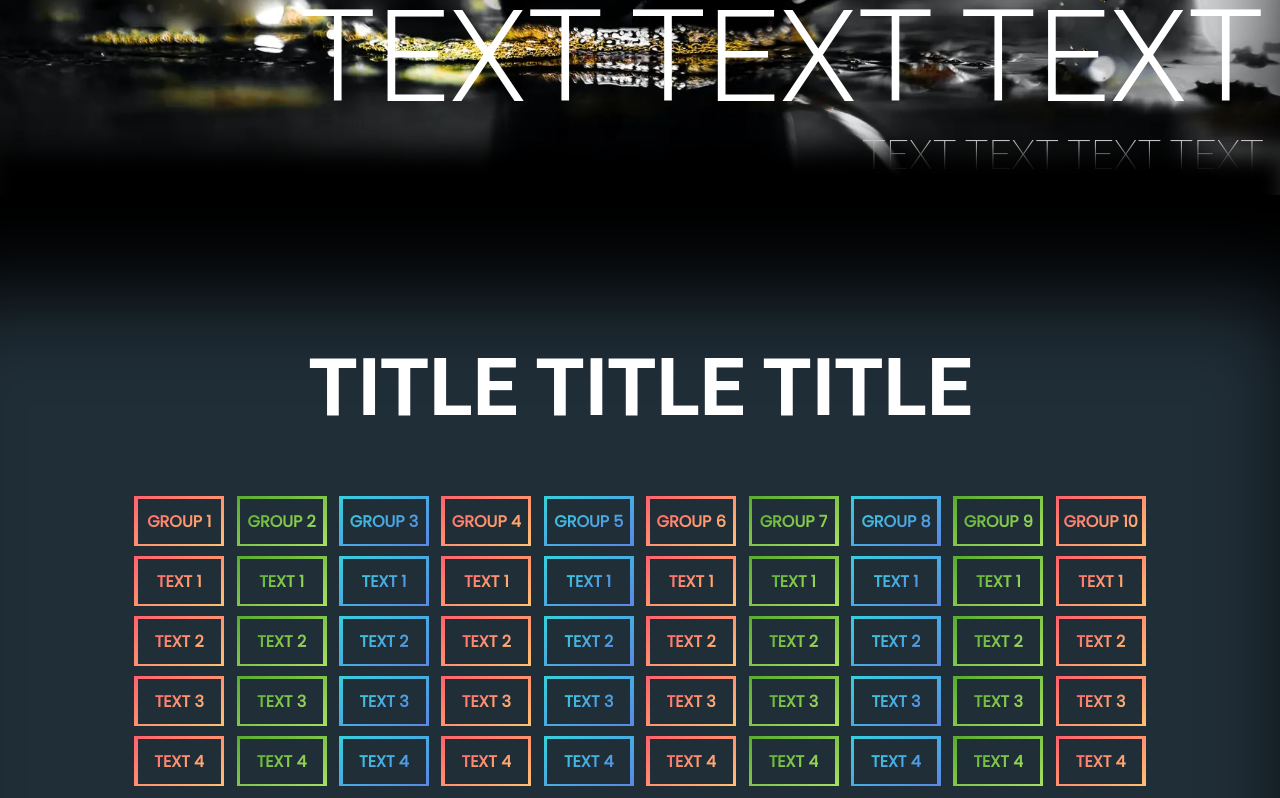
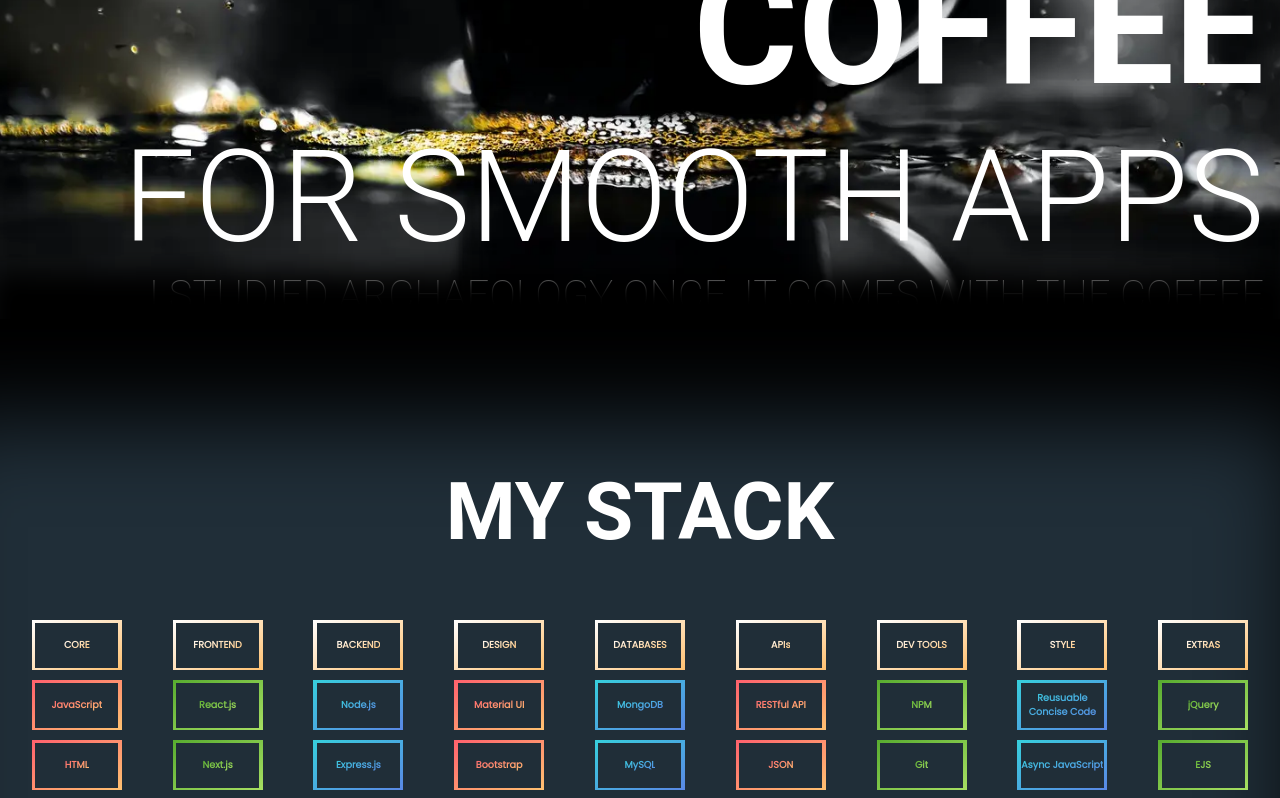
Before and after one commit to O-K-G/devpage, a Next.js app: page / in a window 1280 px wide. Shown: the part 1660-2458 px from the top of the page. Built offline with nearby package versions, Linux system fonts and the light colour scheme; a web font is replaced by a local one.

Commit message:
Write content draft. Cleanup some CSS.

```diff
--- a/components/table/table.js
+++ b/components/table/table.js
@@ -8,6 +8,8 @@ const Table = () => {
 
   Observe(isIntersecting, setIsIntersecting, "tableTitle");
 
+  const titlesBackground =
+    "linear-gradient(to bottom right, #ffffff 0%, #ffc171 100%)";
   const group1BackgroundColor =
     "linear-gradient(to bottom right, #ff616d 0%, #ffc171 100%)";
   const group2BackgroundColor =
@@ -26,8 +28,6 @@ const Table = () => {
     "linear-gradient(to bottom right, #37cfdc 0%, #5a88e5 100%)";
   const group9BackgroundColor =
     "linear-gradient(to bottom right, #58ac30 0%, #a7df62 100%)";
-  const group10BackgroundColor =
-    "linear-gradient(to bottom right, #ff616d 0%, #ffc171 100%)";
 
   const style = {
     title: {
@@ -37,208 +37,99 @@ const Table = () => {
   return (
     <div className={classes.mainContainer}>
       <h1 className={classes.title} style={style.title} id="tableTitle">
-        TITLE TITLE TITLE TITLETITLETITLETITLE TITLE TITLE TITLETITLETITLE
-        TITLETITLE TITLETITLETITLE TITLETITLE
+        MY STACK
       </h1>
       <TableGroup
-        groupTitleBackground={group1BackgroundColor}
-        groupTitleText="GROUP 1"
+        groupTitleBackground={titlesBackground}
+        groupTitleText="CORE"
         itemBackground1={group1BackgroundColor}
-        itemsTitle1="TITLE 1"
-        itemsText1="TEXT 1"
-        itemsSubText1="SUBTEXT 1"
+        itemsText1="JavaScript"
         itemBackground2={group1BackgroundColor}
-        itemsTitle2="TITLE 2"
-        itemsText2="TEXT 2"
-        itemsSubText2="SUBTEXT 2"
+        itemsText2="HTML"
         itemBackground3={group1BackgroundColor}
-        itemsTitle3="TITLE 3"
-        itemsText3="TEXT 3"
-        itemsSubText3="SUBTEXT 3"
-        itemBackground4={group1BackgroundColor}
-        itemsTitle4="TITLE 4"
-        itemsText4="TEXT 4"
-        itemsSubText4="SUBTEXT 4"
+        itemsText3="CSS"
       />
       <TableGroup
-        groupTitleBackground={group2BackgroundColor}
-        groupTitleText="GROUP 2"
+        groupTitleBackground={titlesBackground}
+        groupTitleText="FRONTEND"
         itemBackground1={group2BackgroundColor}
-        itemsTitle1="TITLE 1"
-        itemsText1="TEXT 1"
-        itemsSubText1="SUBTEXT 1"
+        itemsText1="React.js"
         itemBackground2={group2BackgroundColor}
-        itemsTitle2="TITLE 2"
-        itemsText2="TEXT 2"
-        itemsSubText2="SUBTEXT 2"
-        itemBackground3={group2BackgroundColor}
-        itemsTitle3="TITLE 3"
-        itemsText3="TEXT 3"
-        itemsSubText3="SUBTEXT 3"
-        itemBackground4={group2BackgroundColor}
-        itemsTitle4="TITLE 4"
-        itemsText4="TEXT 4"
-        itemsSubText4="SUBTEXT 4"
+        itemsText2="Next.js"
       />
       <TableGroup
-        groupTitleBackground={group3BackgroundColor}
-        groupTitleText="GROUP 3"
+        groupTitleBackground={titlesBackground}
+        groupTitleText="BACKEND"
         itemBackground1={group3BackgroundColor}
-        itemsTitle1="TITLE 1"
-        itemsText1="TEXT 1"
-        itemsSubText1="SUBTEXT 1"
+        itemsText1="Node.js"
         itemBackground2={group3BackgroundColor}
-        itemsTitle2="TITLE 2"
-        itemsText2="TEXT 2"
-        itemsSubText2="SUBTEXT 2"
+        itemsText2="Express.js"
         itemBackground3={group3BackgroundColor}
-        itemsTitle3="TITLE 3"
-        itemsText3="TEXT 3"
-        itemsSubText3="SUBTEXT 3"
-        itemBackground4={group3BackgroundColor}
-        itemsTitle4="TITLE 4"
-        itemsText4="TEXT 4"
-        itemsSubText4="SUBTEXT 4"
+        itemsText3="Passport.js"
       />
       <TableGroup
-        groupTitleBackground={group4BackgroundColor}
-        groupTitleText="GROUP 4"
+        groupTitleBackground={titlesBackground}
+        groupTitleText="DESIGN"
         itemBackground1={group4BackgroundColor}
-        itemsTitle1="TITLE 1"
-        itemsText1="TEXT 1"
-        itemsSubText1="SUBTEXT 1"
+        itemsText1="Material UI"
         itemBackground2={group4BackgroundColor}
-        itemsTitle2="TITLE 2"
-        itemsText2="TEXT 2"
-        itemsSubText2="SUBTEXT 2"
-        itemBackground3={group4BackgroundColor}
-        itemsTitle3="TITLE 3"
-        itemsText3="TEXT 3"
-        itemsSubText3="SUBTEXT 3"
-        itemBackground4={group4BackgroundColor}
-        itemsTitle4="TITLE 4"
-        itemsText4="TEXT 4"
-        itemsSubText4="SUBTEXT 4"
+        itemsText2="Bootstrap"
       />
       <TableGroup
-        groupTitleBackground={group5BackgroundColor}
-        groupTitleText="GROUP 5"
+        groupTitleBackground={titlesBackground}
+        groupTitleText="DATABASES"
         itemBackground1={group5BackgroundColor}
-        itemsTitle1="TITLE 1"
-        itemsText1="TEXT 1"
-        itemsSubText1="SUBTEXT 1"
+        itemsText1="MongoDB"
         itemBackground2={group5BackgroundColor}
-        itemsTitle2="TITLE 2"
-        itemsText2="TEXT 2"
-        itemsSubText2="SUBTEXT 2"
+        itemsText2="MySQL"
         itemBackground3={group5BackgroundColor}
-        itemsTitle3="TITLE 3"
-        itemsText3="TEXT 3"
-        itemsSubText3="SUBTEXT 3"
+        itemsText3="Google Cloud"
         itemBackground4={group5BackgroundColor}
-        itemsTitle4="TITLE 4"
-        itemsText4="TEXT 4"
-        itemsSubText4="SUBTEXT 4"
+        itemsText4="SQL/NoSQL"
       />
       <TableGroup
-        groupTitleBackground={group6BackgroundColor}
-        groupTitleText="GROUP 6"
+        groupTitleBackground={titlesBackground}
+        groupTitleText="APIs"
         itemBackground1={group6BackgroundColor}
-        itemsTitle1="TITLE 1"
-        itemsText1="TEXT 1"
-        itemsSubText1="SUBTEXT 1"
+        itemsText1="RESTful API"
         itemBackground2={group6BackgroundColor}
-        itemsTitle2="TITLE 2"
-        itemsText2="TEXT 2"
-        itemsSubText2="SUBTEXT 2"
-        itemBackground3={group6BackgroundColor}
-        itemsTitle3="TITLE 3"
-        itemsText3="TEXT 3"
-        itemsSubText3="SUBTEXT 3"
-        itemBackground4={group6BackgroundColor}
-        itemsTitle4="TITLE 4"
-        itemsText4="TEXT 4"
-        itemsSubText4="SUBTEXT 4"
+        itemsText2="JSON"
       />
       <TableGroup
-        groupTitleBackground={group7BackgroundColor}
-        groupTitleText="GROUP 7"
+        groupTitleBackground={titlesBackground}
+        groupTitleText="DEV TOOLS"
         itemBackground1={group7BackgroundColor}
-        itemsTitle1="TITLE 1"
-        itemsText1="TEXT 1"
-        itemsSubText1="SUBTEXT 1"
+        itemsText1="NPM"
         itemBackground2={group7BackgroundColor}
-        itemsTitle2="TITLE 2"
-        itemsText2="TEXT 2"
-        itemsSubText2="SUBTEXT 2"
+        itemsText2="Git"
         itemBackground3={group7BackgroundColor}
-        itemsTitle3="TITLE 3"
-        itemsText3="TEXT 3"
-        itemsSubText3="SUBTEXT 3"
+        itemsText3="GitHub / GitLab / BitBucket"
         itemBackground4={group7BackgroundColor}
-        itemsTitle4="TITLE 4"
-        itemsText4="TEXT 4"
-        itemsSubText4="SUBTEXT 4"
+        itemsText4="DOCKER"
       />
       <TableGroup
-        groupTitleBackground={group8BackgroundColor}
-        groupTitleText="GROUP 8"
+        groupTitleBackground={titlesBackground}
+        groupTitleText="STYLE"
         itemBackground1={group8BackgroundColor}
-        itemsTitle1="TITLE 1"
-        itemsText1="TEXT 1"
-        itemsSubText1="SUBTEXT 1"
+        itemsText1="Reusuable Concise Code"
         itemBackground2={group8BackgroundColor}
-        itemsTitle2="TITLE 2"
-        itemsText2="TEXT 2"
-        itemsSubText2="SUBTEXT 2"
+        itemsText2="Async JavaScript"
         itemBackground3={group8BackgroundColor}
-        itemsTitle3="TITLE 3"
-        itemsText3="TEXT 3"
-        itemsSubText3="SUBTEXT 3"
+        itemsText3="Functional Programming"
         itemBackground4={group8BackgroundColor}
-        itemsTitle4="TITLE 4"
-        itemsText4="TEXT 4"
-        itemsSubText4="SUBTEXT 4"
+        itemsText4="Object Oriented Programming"
       />
       <TableGroup
-        groupTitleBackground={group9BackgroundColor}
-        groupTitleText="GROUP 9"
+        groupTitleBackground={titlesBackground}
+        groupTitleText="EXTRAS"
         itemBackground1={group9BackgroundColor}
-        itemsTitle1="TITLE 1"
-        itemsText1="TEXT 1"
-        itemsSubText1="SUBTEXT 1"
+        itemsText1="jQuery"
         itemBackground2={group9BackgroundColor}
-        itemsTitle2="TITLE 2"
-        itemsText2="TEXT 2"
-        itemsSubText2="SUBTEXT 2"
+        itemsText2="EJS"
         itemBackground3={group9BackgroundColor}
-        itemsTitle3="TITLE 3"
-        itemsText3="TEXT 3"
-        itemsSubText3="SUBTEXT 3"
+        itemsText3="Adobe Illustrator / Photoshop"
         itemBackground4={group9BackgroundColor}
-        itemsTitle4="TITLE 4"
-        itemsText4="TEXT 4"
-        itemsSubText4="SUBTEXT 4"
-      />
-      <TableGroup
-        groupTitleBackground={group10BackgroundColor}
-        groupTitleText="GROUP 10"
-        itemBackground1={group10BackgroundColor}
-        itemsTitle1="TITLE 1"
-        itemsText1="TEXT 1"
-        itemsSubText1="SUBTEXT 1"
-        itemBackground2={group10BackgroundColor}
-        itemsTitle2="TITLE 2"
-        itemsText2="TEXT 2"
-        itemsSubText2="SUBTEXT 2"
-        itemBackground3={group10BackgroundColor}
-        itemsTitle3="TITLE 3"
-        itemsText3="TEXT 3"
-        itemsSubText3="SUBTEXT 3"
-        itemBackground4={group10BackgroundColor}
-        itemsTitle4="TITLE 4"
-        itemsText4="TEXT 4"
-        itemsSubText4="SUBTEXT 4"
+        itemsText4="Krita / Inkscape"
       />
     </div>
   );
--- a/components/table/tableGroup.module.css
+++ b/components/table/tableGroup.module.css
@@ -6,7 +6,7 @@
     align-content: center;
     padding: 0;
     list-style-type: none;
-    width: 8%;
+    width: 9%;
   }
 
   @media only screen and (max-width: 1800px) {
@@ -23,7 +23,7 @@
 
   @media only screen and (max-width: 1350px) {
     .groupsContainer {
-      width: 8%;
+      width: 11%;
     }
   }
 
--- a/components/table/tableItem.js
+++ b/components/table/tableItem.js
@@ -17,6 +17,7 @@ const TableItem = (props) => {
     itemsText: {
       WebkitTextFillColor: !hover ? "transparent" : "#202E38",
       backgroundImage: props.background,
+      fontSize: props.itemsText?.length > 20 && "1rem"
     },
   };
 
--- a/components/table/tableItem.module.css
+++ b/components/table/tableItem.module.css
@@ -1,31 +1,31 @@
-.items {
-  flex: 1 1 1rem;
-  margin: 18px;
-  min-height: 90px;
-  min-width: 140px;
+.items, .textBackground {
   display: flex;
   flex-flow: column nowrap;
   justify-content: center;
   align-items: center;
   align-content: center;
-  overflow: hidden;
   transition: 0.5s;
 }
 
+.items {
+  flex: 1 1 1rem;
+  margin: 16px;
+  min-height: 90px;
+  min-width: 155px;
+  overflow: hidden;
+}
+
 .textBackground {
-  display: flex;
-  flex-flow: column nowrap;
-  justify-content: center;
-  align-items: center;
-  align-content: center;
-  min-height: 75px;
-  min-width: 135px;
-  transition: 0.5s;
+  min-height: 85px;
+  min-width: 150px;
+  padding: 8px;
 }
 
 .itemsText {
+  max-height: 95%;
+  max-width: 95%;
   display: block;
-  position: relative;
+  position: absolute;
   text-align: center;
   background-clip: text;
   -webkit-background-clip: text;
@@ -47,26 +47,25 @@
   }
 
   .itemsText {
-    font: 700 1rem "Poppins", sans-serif;
+    font: 700 0.6rem "Poppins", sans-serif !important;
   }
 }
 
 @media only screen and (max-width: 1200px) {
   .items {
-    min-height: 40px;
-    min-width: 70px;
-    margin: 5px;
+    min-height: 65px;
+    min-width: 100px;
   }
 
   .textBackground {
-    min-height: 35px;
-    height: 35px;
-    min-width: 65px;
-    width: 65px;
+    min-height: 60px;
+    height: 60px;
+    min-width: 95px;
+    width: 95px;
   }
 
   .itemsText {
-    font: 700 0.7rem "Poppins", sans-serif;
+    font: 700 0.8rem "Poppins", sans-serif !important;
   }
 }
 
@@ -74,7 +73,6 @@
   .items {
     min-height: 85px;
     min-width: 140px;
-    margin: 5px;
   }
 
   .textBackground {
@@ -83,23 +81,22 @@
   }
 
   .itemsText {
-    font: 700 1.5rem "Poppins", sans-serif;
+    font: 700 1rem "Poppins", sans-serif !important;
   }
 }
 
 @media only screen and (max-width: 300px) {
   .items {
-    min-height: 45px;
-    min-width: 70px;
-    margin: 5px;
+    min-height: 70px;
+    min-width: 115px;
   }
 
   .textBackground {
-    min-height: 40px;
-    min-width: 35px;
+    min-height: 60px;
+    min-width: 105px;
   }
 
   .itemsText {
-    font: 700 0.7rem "Poppins", sans-serif;
+    font: 700 0.6rem "Poppins", sans-serif !important;
   }
 }
--- a/pages/index.js
+++ b/pages/index.js
@@ -24,9 +24,9 @@ const Home = () => {
       <main ref={myRef}>
         <Section
           id={1}
-          title="MAIN TITLE MAIN TITLEEE MAINN TITLE MAIN TITLE props.title props.title props.title props.title MAIN TITLE MAIN TITLEEE MAINN TITLE MAIN TITLE props.title props.title props.title props.title MAIN TITLE MAIN TITLEEE MAINN TITLE MAIN TITLE props.title props.title props.title props.title MAIN TITLE MAIN TITLEEE MAINN TITLE MAIN TITLE props.title props.title props.title props.title MAIN TITLE MAIN TITLEEE MAINN TITLE MAIN TITLE props.title props.title props.title props.title MAIN TITLE MAIN TITLEEE MAINN TITLE MAIN TITLE props.title props.title props.title props.title MAIN TITLE MAIN TITLEEE MAINN TITLE MAIN TITLE props.title props.title props.title props.title"
-          subtitle="MAIN TITLE MAIN TITLEEE MAINN TITLE MAIN TITLE props.title props.title props.title props.title MAIN TITLE MAIN TITLEEE MAINN TITLE MAIN TITLE props.title props.title props.title props.title MAIN TITLE MAIN TITLEEE MAINN TITLE MAIN TITLE props.title props.title props.title props.title MAIN TITLE MAIN TITLEEE MAINN TITLE MAIN TITLE props.title props.title props.title props.title MAIN TITLE MAIN TITLEEE MAINN TITLE MAIN TITLE props.title props.title props.title props.title MAIN TITLE MAIN TITLEEE MAINN TITLE MAIN TITLE props.title props.title props.title props.title MAIN TITLE MAIN TITLEEE MAINN TITLE MAIN TITLE props.title props.title props.tit"
-          smallSubtitle="MAIN TITLE  MAILEEE dfdd MAINN TITLE MAIN TITLE props.title props.title props.title props.title MAIN TITLE MAIN TITLEEE MAINN TITLE MAIN TITLE props.title props.title props.t"
+          title="WEB DEVELOPMENT"
+          subtitle="DESIGN & INNOVATION"
+          smallSubtitle="I DON'T LIVE IN THIS CITY, BUT IT'S A NICE BACKGROUND, DON'T YOU THINK?"
           src="/images/city.webp" /* Used under free for commercial use license with no attribution required from: https://pixabay.com/photos/cityscape-light-zoom-city-urban-2008177 */
           alt="City"
           paddingTop="30vh"
@@ -38,9 +38,9 @@ const Home = () => {
         />
         <Section
           id={2}
-          title="MAIN TITLE"
-          subtitle="TEXT TEXT TEXT"
-          smallSubtitle="TEXT TEXT TEXT TEXT"
+          title="TONS OF COFFEE"
+          subtitle="FOR SMOOTH APPS"
+          smallSubtitle="I STUDIED ARCHAEOLOGY ONCE, IT COMES WITH THE COFFEE"
           src="/images/coffee.webp" /* Used under free for commercial use license with no attribution required from: https://www.pexels.com/photo/cup-of-coffee-spilled-on-black-table-1235717 */
           alt="Coffee"
           paddingTop="50vh"
```
